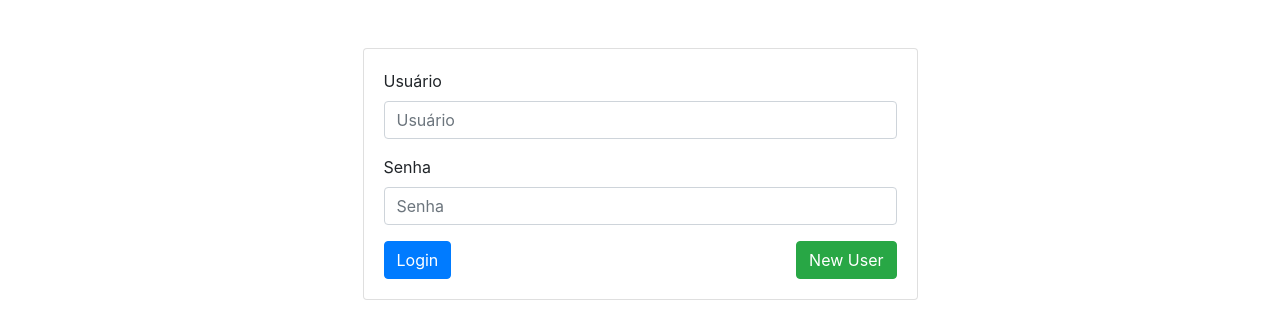
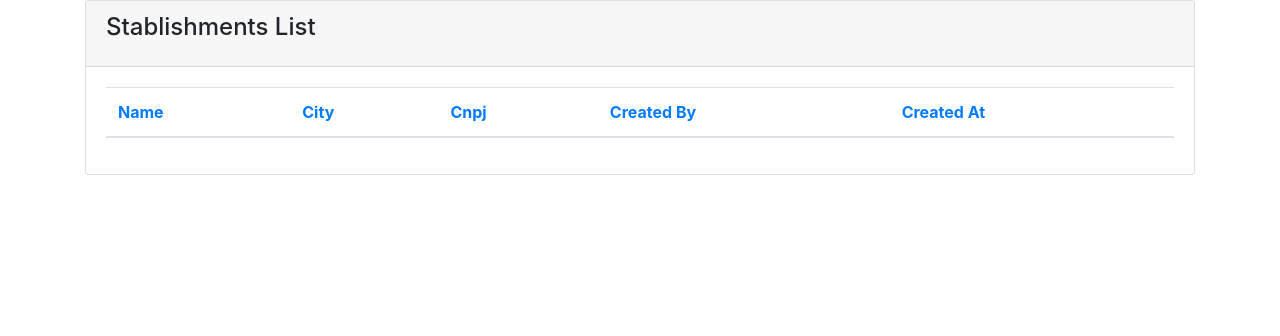
Before and after one commit to faelfquadros/crud-establishments, a React (Create React App) app in the folder front-end/: page /establishments in a window 1280 px wide. Before the commit this address led to /login. Shown: the top 336 px of the page. Built offline with nearby package versions, Linux system fonts and the light colour scheme.

Commit message:
feat: criando tela de listagem de estabelecimentos

```diff
--- a/front-end/package.json
+++ b/front-end/package.json
@@ -9,8 +9,10 @@
     "axios": "^0.22.0",
     "react": "^16.13.1",
     "react-dom": "^16.13.1",
+    "react-icons": "^4.3.1",
     "react-router-dom": "^5.2.0",
-    "react-scripts": "3.4.1"
+    "react-scripts": "3.4.1",
+    "reactstrap": "^9.0.1"
   },
   "scripts": {
     "start": "react-scripts start",
--- a/front-end/src/App.js
+++ b/front-end/src/App.js
@@ -60,7 +60,6 @@ class App extends React.Component {
             { route : "/login", view : LoginPage, exact : false},
         ] */
 
-        console.log('AQUIIII', isAuthenticated);
         return (
            <BrowserRouter>
                 {isAuthenticated && <NavigationBar isLoggedIn={isAuthenticated} logout={this.logout} userData={this.state.userData}/>}
--- a/front-end/src/pages/establishments-page/establishments-page.js
+++ b/front-end/src/pages/establishments-page/establishments-page.js
@@ -1,7 +1,24 @@
 import React from 'react';
-import { Redirect } from 'react-router-dom';
+import { Link, Redirect } from 'react-router-dom';
 import authService from '../../services/auth.service';
 import establishmentsService from '../../services/establishment.service';
+import {
+    Card,
+    CardHeader,
+    CardBody,
+    CardTitle,
+    Table,
+    Row,
+    Col,
+    UncontrolledDropdown,
+    DropdownToggle,
+    DropdownMenu,
+    DropdownItem
+} from "reactstrap";
+import {
+    AiOutlineDelete,
+    AiOutlineEdit }
+from 'react-icons/ai';
 
 class EstablishmentsPage extends React.Component {
 
@@ -39,16 +56,72 @@ class EstablishmentsPage extends React.Component {
 
         const { establishments } = this.state;
 
-        console.log(establishments);
+        console.log(establishments)
 
-        if(this.state.redirectsTo) {
+        /* if(this.state.redirectsTo) {
             return(
                 <Redirect to={this.state.redirectsTo}/>
             )
-        }
+        } */
         return (
           <div className="container">
-              <h1>Establishments Page</h1>
+              <>
+                <div className="content">
+                    <Row>
+                        <Col md="12">
+                        <Card>
+                            <CardHeader>
+                            <CardTitle tag="h4">Stablishments List</CardTitle>
+                            </CardHeader>
+                            <CardBody>
+                            <Table responsive>
+                                <thead className="text-primary">
+                                <tr>
+                                    <th>Name</th>
+                                    <th>City</th>
+                                    <th>Cnpj</th>
+                                    <th>Created By</th>
+                                    <th>Created At</th>
+                                </tr>
+                                </thead>
+                                <tbody>
+                                    {establishments ? establishments.map((item, index) =>
+                                        <tr key={index}>
+                                        <td>{item.name}</td>
+                                        <td>{item.city}</td>
+                                        <td>{item.cnpj}</td>
+                                        <td>{item.created_by}</td>
+                                        <td>{item.created_at}</td>
+                                        <td style={{"fontSize": "20px"}}>
+                                            <UncontrolledDropdown>
+                                                <DropdownToggle>
+                                                    <i className="bi bi-three-dots-vertical"></i>
+                                                </DropdownToggle>
+                                                <DropdownMenu>
+                                                    <Link style={{ color: 'inherit', textDecoration: 'inherit'}} to={{
+                                                        pathname: "/editStablishment",
+                                                        state: {analysisHash: item.id}
+                                                    }}>
+                                                        <DropdownItem>
+                                                                <AiOutlineEdit /> Editar
+                                                        </DropdownItem>
+                                                    </Link>
+                                                    <DropdownItem onClick={async (e) => console.log('deleted')/* await this.handleDelete(e, item.hash) */}>
+                                                        <AiOutlineDelete /> Excluir
+                                                    </DropdownItem>
+                                                </DropdownMenu>
+                                            </UncontrolledDropdown>
+                                        </td>
+                                        </tr>
+                                    ):null}
+                                </tbody>
+                            </Table>
+                            </CardBody>
+                        </Card>
+                        </Col>
+                    </Row>
+                </div>
+            </>
           </div>
         )
     }
```
Also changed, not shown: 1 other file (tests, documents, lock files or other folders).
